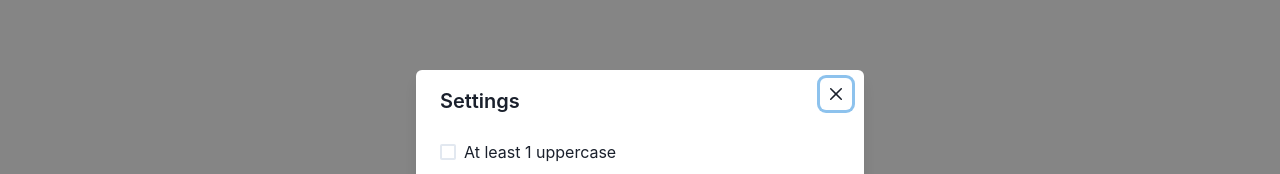
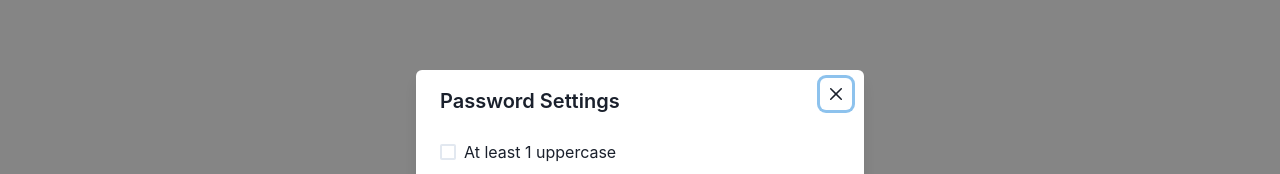
Before and after one commit to 5iveemmy/Password-Validation, a React (Vite) app: page / in a window 1280 px wide. Shown: the part 179-353 px from the top of the page. Built offline with nearby package versions, Linux system fonts and the light colour scheme.

Commit message:
chore: update modal header

```diff
--- a/src/components/modals/SettingsModal.tsx
+++ b/src/components/modals/SettingsModal.tsx
@@ -48,7 +48,7 @@ const SettingsModal = ({
       <Modal isCentered isOpen={isOpen} onClose={onClose}>
         <ModalOverlay />
         <ModalContent>
-          <ModalHeader>Settings</ModalHeader>
+          <ModalHeader>Password Settings</ModalHeader>
           <ModalCloseButton />
           <ModalBody>
             <VStack alignItems="start">
```
